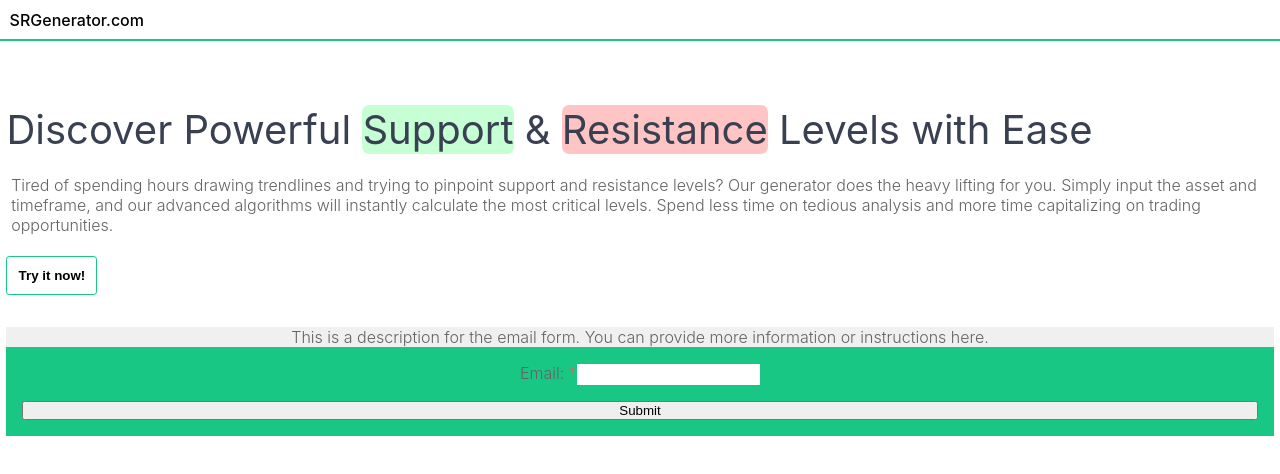
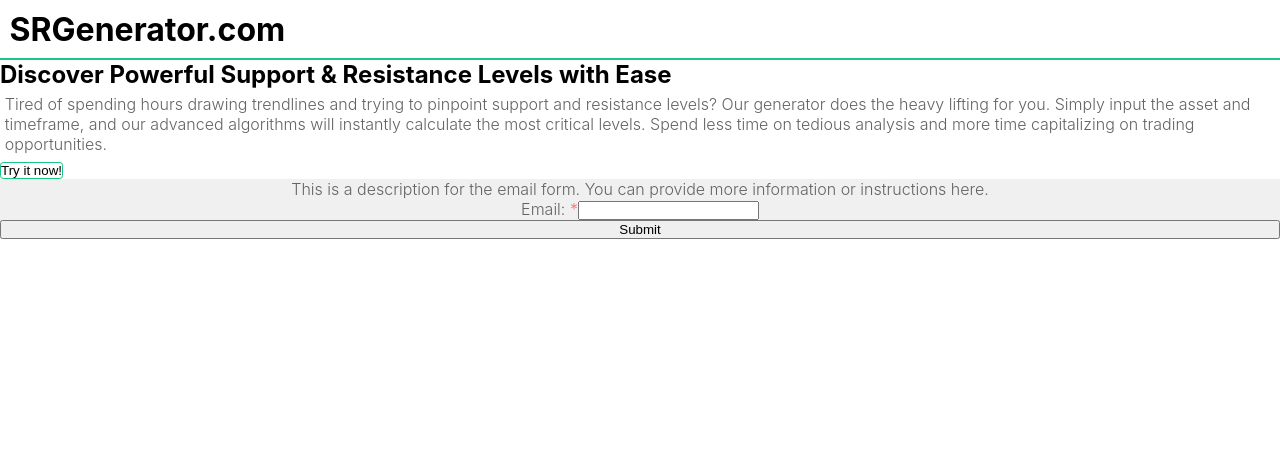
Before and after one commit to migijc/support-resistance-app, a React (Create React App) app in the folder frontend/: page / in a window 1280 px wide. Shown: the top 474 px of the page. Built offline with nearby package versions, Linux system fonts and the light colour scheme.

Commit message:
fixed the sr generator function

```diff
--- a/frontend/src/index.css
+++ b/frontend/src/index.css
@@ -9,8 +9,6 @@
   height: 100vh;
   overflow-x: hidden;
   /* border: 2px solid red; */
-
-
 }
 
 :root{
@@ -23,7 +21,6 @@
 .uppercase-input{
   text-transform: uppercase;
 }
-
 
 *{
   box-sizing: border-box;
@@ -58,17 +55,17 @@
 .tool-container{
   display: grid;
   /* grid-template-columns: 4fr 2fr; */
-  gap: 2rem;
+  /* gap: 2rem; */
 }
 
 .tool-header-wrapper{
   display: grid;
   align-items: flex-start;
   align-content: flex-start;
-  gap: 1rem;
+  /* gap: 1rem; */
 }
 
-h1{
+/* h1{
   font-size: 1rem;
   font-weight: 500;
 }
@@ -78,10 +75,10 @@
   font-weight: 400;
 
   font-size: 2.5rem;
-}
+} */
 
 .tool-header-wrapper > h2{
-  font-weight: 800;
+  /* font-weight: 800; */
   /* font-size: 2rem; */
 }
 
@@ -92,26 +89,25 @@
 
 .hero-section{
   display: grid;
-  gap: 1rem;
+  /* gap: 1rem; */
 }
 
 .call-to-action-wrapper{
   /* width: 100%; */
   /* padding-top: 1rem;
   display: flex; */
-  display: grid;
-  justify-items: flex-start;
+  /* display: grid;
+  justify-items: flex-start; */
 }
 
 .button-gray{
   /* box-shadow: 0 0 .5rem .5px rgb(201, 201, 201); */
   background-color: #ffffff;
   /* font-size: 1rem; */
-  padding: .7rem;
+  /* padding: .7rem; */
   /* width: 100%;
   min-width: 50vw; */
-
-  font-weight: 600;
+  /* font-weight: 600; */
   border: .1rem solid var(--main-green);
   border-radius: .2rem;
 }
@@ -155,35 +151,21 @@
   border-radius: .3rem;
   /* max-width: 80vw; */
   /* min-height: 50vh; */
-  padding: .4rem;
+  /* padding: .4rem;
   gap: 2rem;
   display: grid;
-  padding-top: 4rem;
+  padding-top: 4rem; */
   /* border: .2px solid red; */
   /* padding: .6rem; */
   /* padding: 1vh; */
 }
 
-.red-bg{
-  background-color: rgba(255, 0, 0, 0.226);
-  border-radius: .45rem;
-}
-
-.green-bg{
-  background-color: rgba(0, 255, 64, 0.226);
-  border-radius: .45rem;
-
-}
-
-
-
 .header-container{
   border-bottom: .13rem solid #19c784;
-  font-weight: 700;
+  /* font-weight: 700; */
   padding: .6rem;
   /* font-size: 1rem; */
   /* width: 100%; */
-
 }
 
 .result-zone{
@@ -198,7 +180,7 @@
 
 .instruction-message{
   background-color: #384051;
-  width: 100%;
+  /* width: 100%; */
   /* padding: .4rem; */
   display: flex;
   justify-content: center;
@@ -213,10 +195,10 @@
 
 form{
   display: grid;
-  gap: 1rem;
-  padding: 1rem;
+  /* gap: 1rem;
+  padding: 1rem; */
   /* background-color: #393939; */
-  background-color: var(--main-green);
+    /* background-color: rgb(223, 223, 223); */
 
 }
 
@@ -248,11 +230,11 @@
 }
 
 .tool-form-submit{
-  font-weight: 600;
+  /* font-weight: 600; */
 }
 
 .tool-form-clear{
-  font-weight: 600;
+  /* font-weight: 600; */
 }
 
 button{
@@ -260,9 +242,9 @@
 }
 
 input, select{
-  padding: .2rem;
+  /* padding: .2rem;
   outline: none;
   background-color: white;
   border: none;
-  caret-color: #ffffff;
+  caret-color: #ffffff; */
 }
```
Also changed, not shown: 1 other file (tests, documents, lock files or other folders).
